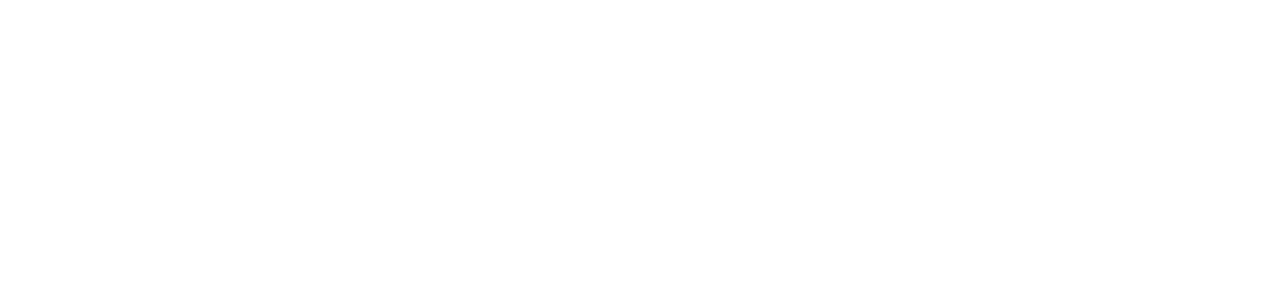
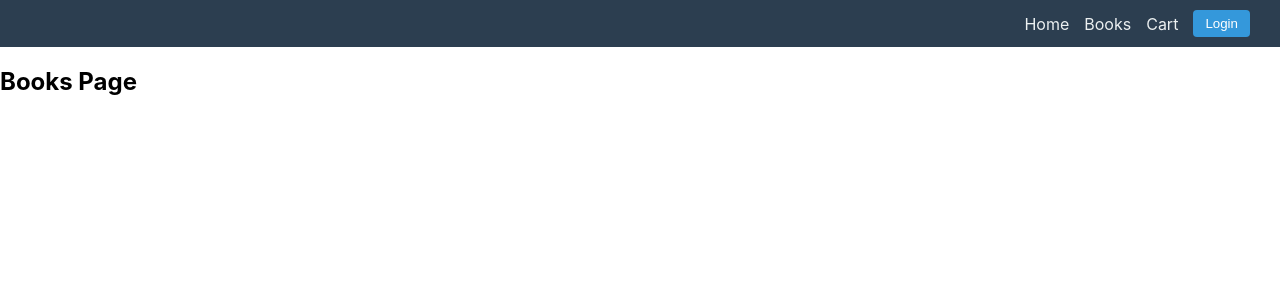
Before and after one commit to gayathirijeyananthan/Project-1---Cohort-11, a React (Create React App) app in the folder frontend/: page /books in a window 1280 px wide. Shown: the top 300 px of the page. Built offline with nearby package versions, Linux system fonts and the light colour scheme.

Commit message:
Navbar done but need to design properly, just layout added

```diff
--- a/frontend/package.json
+++ b/frontend/package.json
@@ -9,6 +9,7 @@
     "@testing-library/user-event": "^13.5.0",
     "react": "^19.1.0",
     "react-dom": "^19.1.0",
+    "react-router-dom": "^7.6.2",
     "react-scripts": "5.0.1",
     "web-vitals": "^2.1.4"
   },
@@ -16,8 +17,8 @@
     "start": "react-scripts start",
     "build": "react-scripts build",
     "test": "react-scripts test",
-    "eject": "react-scripts eject"
-
+    "eject": "react-scripts eject",
+    "dev": "react-scripts start"
   },
   "eslintConfig": {
     "extends": [
--- a/frontend/src/App.css
+++ /dev/null
@@ -1,38 +0,0 @@
-.App {
-  text-align: center;
-}
-
-.App-logo {
-  height: 40vmin;
-  pointer-events: none;
-}
-
-@media (prefers-reduced-motion: no-preference) {
-  .App-logo {
-    animation: App-logo-spin infinite 20s linear;
-  }
-}
-
-.App-header {
-  background-color: #282c34;
-  min-height: 100vh;
-  display: flex;
-  flex-direction: column;
-  align-items: center;
-  justify-content: center;
-  font-size: calc(10px + 2vmin);
-  color: white;
-}
-
-.App-link {
-  color: #61dafb;
-}
-
-@keyframes App-logo-spin {
-  from {
-    transform: rotate(0deg);
-  }
-  to {
-    transform: rotate(360deg);
-  }
-}
--- a/frontend/src/App.js
+++ b/frontend/src/App.js
@@ -1,9 +1,23 @@
-import logo from './logo.svg';
-import './App.css';
+import React from 'react';
+import { BrowserRouter, Routes, Route } from 'react-router-dom';
+import Navbar from './components/navbar';
+
+import HomePage from './pages/Homepage';
+import BooksPage from './pages/Bookpage';
+import CartPage from './pages/Cartpage';
+import LoginPage from './pages/Login';
 
 function App() {
   return (
-  <></>
+    <BrowserRouter>
+      <Navbar />
+      <Routes>
+        <Route path="/" element={<HomePage />} />
+        <Route path="/books" element={<BooksPage />} />
+        <Route path="/cart" element={<CartPage />} />
+        <Route path="/login" element={<LoginPage />} />
+      </Routes>
+    </BrowserRouter>
   );
 }
 
--- /dev/null
+++ b/frontend/src/components/navbar.js
@@ -0,0 +1,22 @@
+import React from 'react';
+import { Link, useNavigate } from 'react-router-dom';
+import '../css/Navbar.css';  // import CSS here
+
+const Navbar = () => {
+  const navigate = useNavigate();
+
+  const handleLoginClick = () => {
+    navigate('/login');
+  };
+
+  return (
+    <nav>
+      <Link to="/">Home</Link>
+      <Link to="/books">Books</Link>
+      <Link to="/cart">Cart</Link>
+      <button onClick={handleLoginClick}>Login</button>
+    </nav>
+  );
+};
+
+export default Navbar;
--- /dev/null
+++ b/frontend/src/css/Navbar.css
@@ -0,0 +1,23 @@
+/* Navbar.css */
+nav {
+  background-color: #2c3e50;
+  padding: 10px 30px;
+  display: flex;
+  justify-content: flex-end;
+  align-items: center;
+  gap: 15px;
+}
+
+nav a {
+  color: #ecf0f1;
+  text-decoration: none;
+}
+
+nav button {
+  background-color: #3498db;
+  color: white;
+  border: none;
+  padding: 6px 12px;
+  cursor: pointer;
+  border-radius: 4px;
+}
--- /dev/null
+++ b/frontend/src/pages/Bookpage.js
@@ -0,0 +1,7 @@
+import React from 'react';
+
+const BooksPage = () => {
+  return <h2>Books Page</h2>;
+};
+
+export default BooksPage;
--- /dev/null
+++ b/frontend/src/pages/Cartpage.js
@@ -0,0 +1,7 @@
+import React from 'react';
+
+const CartPage = () => {
+  return <h2>Cart Page</h2>;
+};
+
+export default CartPage;
--- /dev/null
+++ b/frontend/src/pages/Homepage.js
@@ -0,0 +1,7 @@
+import React from 'react';
+
+const HomePage = () => {
+  return <h2>Home Page</h2>;
+};
+
+export default HomePage;
--- /dev/null
+++ b/frontend/src/pages/Login.js
@@ -0,0 +1,7 @@
+import React from 'react';
+
+const LoginPage = () => {
+  return <h2>Login Page</h2>;
+};
+
+export default LoginPage;
```
Also changed, not shown: frontend/src/components/checkoutForm.js (added, +60 -0 lines), frontend/src/components/paymentPage.js (added, +48 -0 lines), 1 other file (tests, documents, lock files or other folders).
